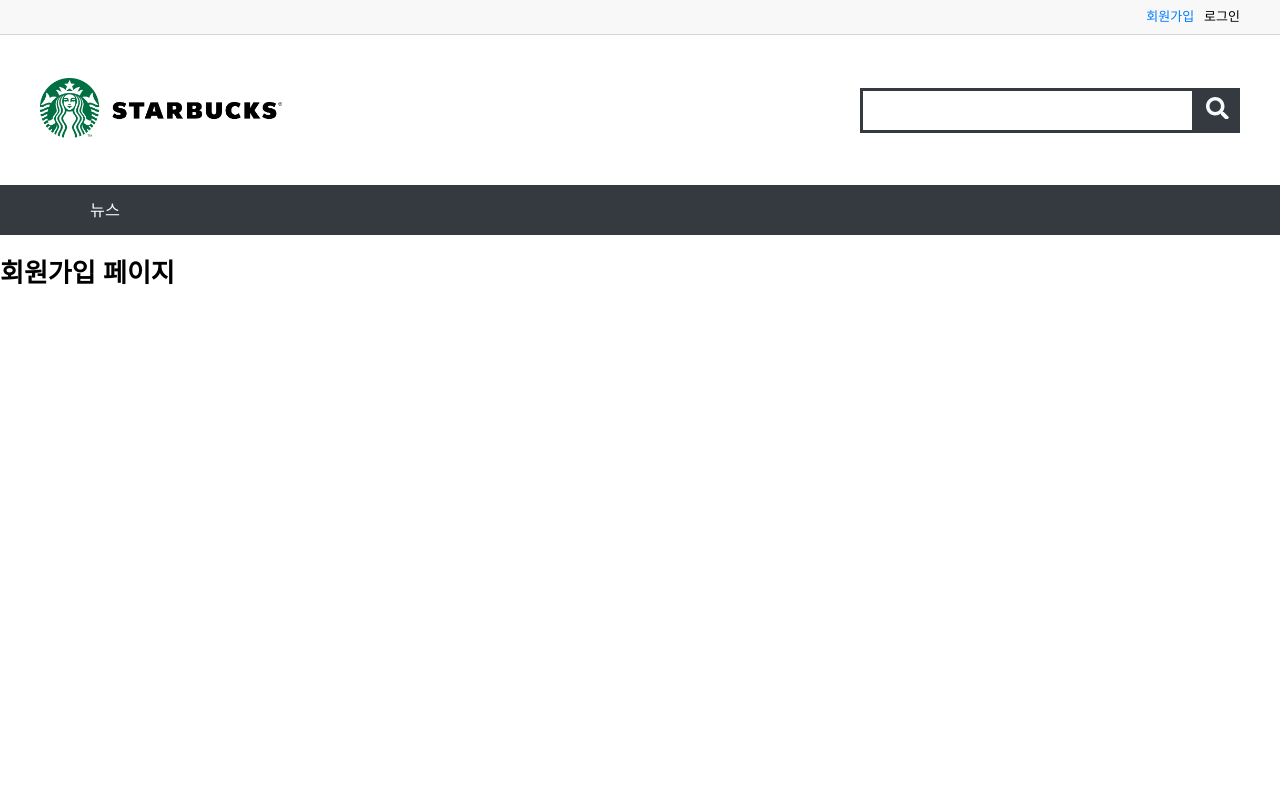
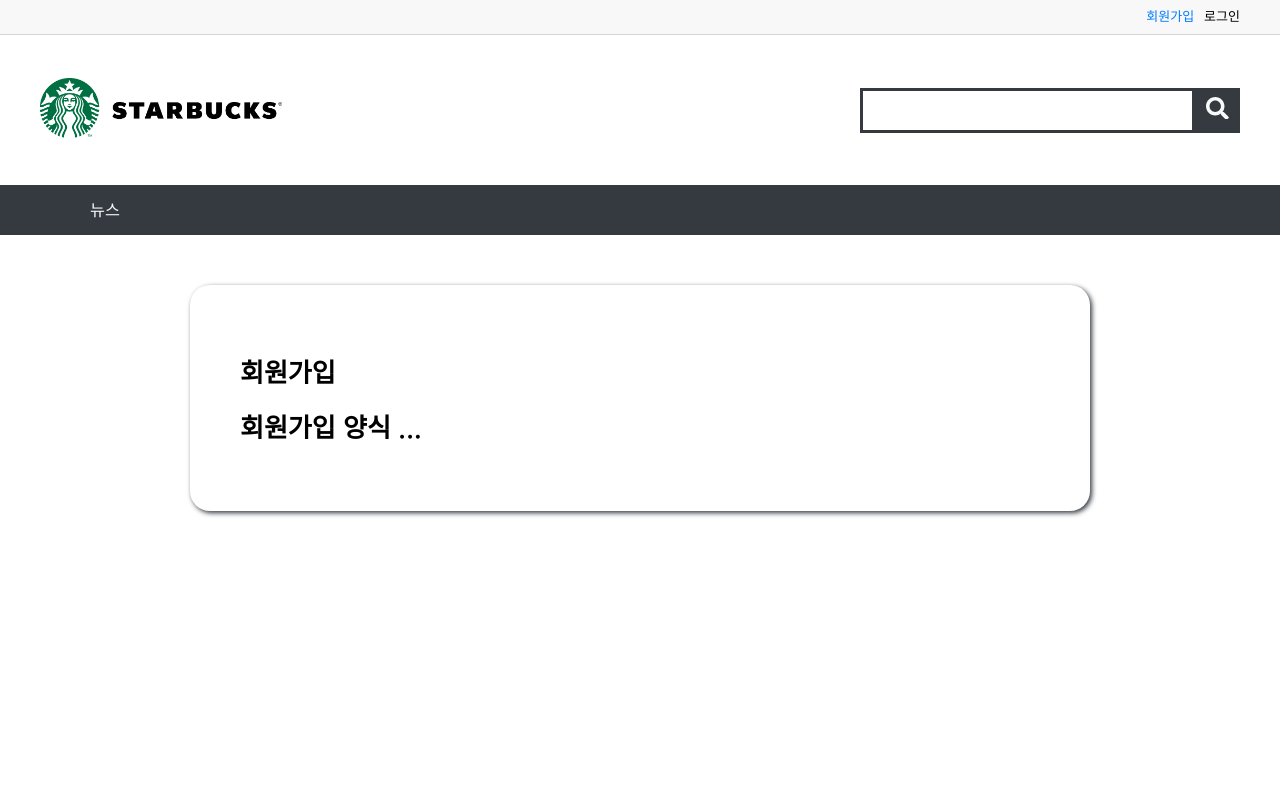
Before and after one commit to heyejiyang/react_project, a React (Create React App) app: page /member/join in a window 1280 px wide. Shown: the top 800 px of the page. Built offline with nearby package versions, Linux system fonts and the light colour scheme.

Commit message:
회원가입 페이지 구성중

```diff
--- /dev/null
+++ b/src/commons/components/LayoutBox.js
@@ -0,0 +1,14 @@
+import styled from 'styled-components';
+import { color } from '../../styles/Color';
+
+const { dark } = color; //분리함
+
+export const OuterBox = styled.div`
+  max-width: 900px;
+  min-width: 700px;
+  padding: 50px;
+  border-radius: 20px;
+  box-shadow: 2px 2px 5px ${dark};
+  margin: 50px auto;
+`; //모듈 여러개 정의할거같으면 default말고 이렇게
+//가운데 배치 margin
--- /dev/null
+++ b/src/commons/components/TitleBox.js
@@ -0,0 +1,3 @@
+import styled from 'styled-components';
+
+export const MainTitle = styled.h1``;
--- /dev/null
+++ b/src/member/components/JoinForm.js
@@ -0,0 +1,7 @@
+import React from 'react';
+
+const JoinForm = () => {
+  return <h1>회원가입 양식 ... </h1>;
+};
+
+export default React.memo(JoinForm);
--- a/src/member/pages/Join.js
+++ b/src/member/pages/Join.js
@@ -1,7 +1,23 @@
 import React from 'react';
+import { Helmet } from 'react-helmet-async';
+import JoinForm from '../components/JoinForm';
+import { useTranslation } from 'react-i18next';
+import { OuterBox } from '../../commons/components/LayoutBox';
 
 const Join = () => {
-  return <h1>회원가입 페이지</h1>;
+  const { t } = useTranslation();
+
+  return (
+    <>
+      <Helmet>
+        <title>{t('회원가입')}</title>
+      </Helmet>
+      <OuterBox>
+        <h1>{t('회원가입')}</h1>
+        <JoinForm />
+      </OuterBox>
+    </>
+  );
 };
 
 export default React.memo(Join);
```
